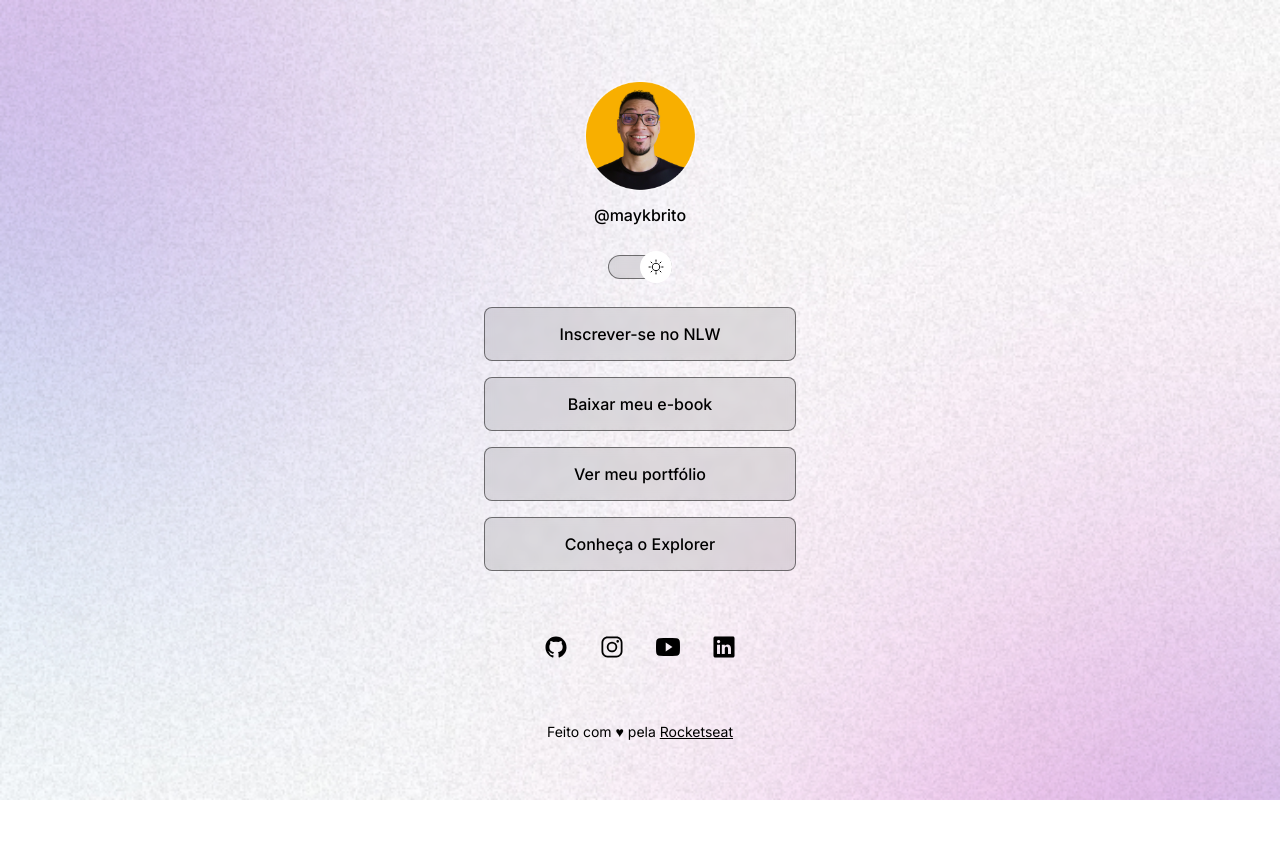
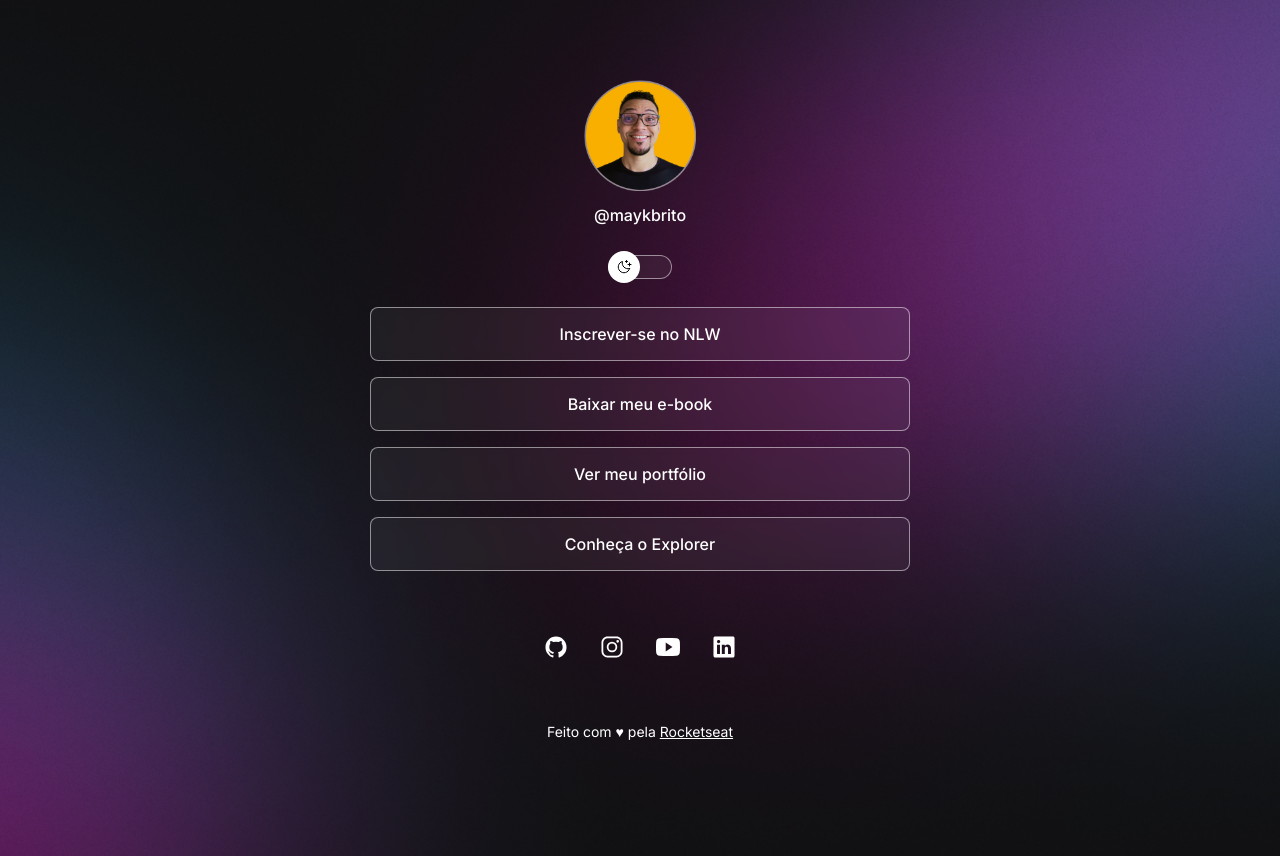
Before and after one commit to BrunoOller/DevLinks, a plain HTML site: page index.html in a window 1280 px wide. Before the commit the page ends 800 px from the top, so only its background shows below. Drawn offline with nearby package versions, Linux system fonts and the light colour scheme.

Commit message:
Projeto finalizado

```diff
--- a/css/style.css
+++ b/css/style.css
@@ -1,24 +1,4 @@
 @import url('https://fonts.googleapis.com/css2?family=Inter:ital,opsz,wght@0,14..32,100..900;1,14..32,100..900&display=swap');
-
-:root {
-    --text-color: #ffffff;
-    --bg-url: url(../assets/bg-mobile.jpg);
-    --switch-bg-url: url(../assets/moon-stars.svg);
-    --stroke-color: rgba(255, 255, 255, 0.5);
-    --surface-color: rgba(255, 255, 255, 0.1);
-    --surface-color-hover: rgba(255, 255, 255, 0.02);
-    --highlight-color: rgba(255, 255, 255, 0.2);
-}
-
-.light {
-    --text-color: #000000;
-    --bg-url: url(../assets/bg-mobile-light.jpg);
-    --switch-bg-url: url(../assets/sun.svg);
-    --stroke-color: rgba(0, 0, 0, 0.5);
-    --surface-color: rgba(0, 0, 0, 0.1);
-    --surface-color-hover: rgba(0, 0, 0, 0.02);
-    --highlight-color: rgba(0, 0, 0, 0.2);
-}
 
 * {
     margin: 0;
@@ -26,8 +6,29 @@
     box-sizing: border-box;
 }
 
+:root {
+    --text-color: white;
+    --bg-url: url(../assets/bg-mobile.jpg);
+    --stroke-color: rgba(255, 255, 255, 0.5);
+    --surface-color: rgba(255, 255, 255, 0.05);
+    --surface-color-hover: rgba(0, 0, 0, 0.02);
+    --highlight-color: rgba(255, 255, 255, 0.2);
+    --switch-bg-url: url(../assets/moon-stars.svg);
+}
+
+.light {
+    --text-color: black;
+    --bg-url: url(../assets/bg-mobile-light.jpg);
+    --stroke-color: rgba(0, 0, 0, 0.5);
+    --surface-color: rgba(0, 0, 0, 0.05);
+    --surface-color-hover: rgba(0, 0, 0, 0.02);
+    --highlight-color: rgba(0, 0, 0, 0.1);
+    --switch-bg-url: url(../assets/sun.svg);
+}
+
 body {
     background: var(--bg-url) no-repeat top center/cover;
+    height: 100vh;
 }
 
 body * {
@@ -36,12 +37,13 @@ body * {
 }
 
 #container {
-    width: 360px;
+    width: 100%;
+    max-width: 588px;
     margin: 56px auto 0px;
     padding: 0 24px;
 }
 
-/* Profile */
+/* profile */
 #profile {
     text-align: center;
     padding: 24px;
@@ -54,10 +56,10 @@ body * {
 #profile p {
     font-weight: 500;
     line-height: 24px;
-    padding-top: 8px;
+    margin-top: 8px;
 }
 
-/* Switch */
+/* switch */
 #switch {
     position: relative;
     width: 64px;
@@ -77,11 +79,16 @@ body * {
     left: 0;
     z-index: 1;
     transform: translateY(-50%);
+
+    animation: slide-back 0.2s;
 }
 
 .light #switch button {
-    right: 0;
-    left: initial;
+    animation: slide-in 0.2s forwards;
+}
+
+#switch button:hover {
+    outline: 8px solid var(--highlight-color);
 }
 
 #switch span {
@@ -95,7 +102,7 @@ body * {
     border-radius: 9999px;
 }
 
-/* Links */
+/* links */
 ul {
     list-style: none;
 
@@ -108,11 +115,8 @@ ul {
 
 ul li a {
     display: flex;
+    align-items: center;
     justify-content: center;
-    align-items: center;
-
-    text-decoration: none;
-    font-weight: 500;
 
     padding: 16px 24px;
 
@@ -122,15 +126,20 @@ ul li a {
 
     backdrop-filter: blur(4px);
     -webkit-backdrop-filter: blur(4px);
-    transition: background .2s;
 
-    &:hover {
-        background: var(--surface-color-hover);
-        border: 1.5px solid var(--text-color);
-    }
+    text-decoration: none;
+    font-weight: 500;
+
+    transition: background 0.2s;
 }
 
-/* Social links */
+/* pseudo-selector */
+ul li a:hover {
+    background: var(--surface-color-hover);
+    border: 1.5px solid var(--text-color);
+}
+
+/* social links */
 #social-links {
     display: flex;
     justify-content: center;
@@ -142,11 +151,11 @@ ul li a {
 
 #social-links a {
     display: flex;
+    align-items: center;
     justify-content: center;
-    align-items: center;
     padding: 16px;
 
-    transition: background .2s;
+    transition: background 0.2s;
     border-radius: 50%;
 }
 
@@ -159,3 +168,35 @@ footer {
     text-align: center;
     font-size: 14px;
 }
+
+/* media queries */
+@media (min-width: 700px) {
+    :root {
+        --bg-url: url(../assets/bg-desktop.jpg);
+    }
+
+    .light {
+        --bg-url: url(../assets/bg-desktop-light.jpg);
+    }
+}
+
+/* animation */
+@keyframes slide-in {
+    from {
+        left: 0;
+    }
+
+    to {
+        left: 50%;
+    }
+}
+
+@keyframes slide-back {
+    from {
+        left: 50%;
+    }
+
+    to {
+        left: 0;
+    }
+}
--- a/index.html
+++ b/index.html
@@ -1,18 +1,23 @@
 <!DOCTYPE html>
-<html lang="pt-BR" class="light">
+<html lang="pt-br">
 
 <head>
-    <meta charset="UTF-8">
-    <meta name="viewport" content="width=device-width, initial-scale=1.0">
+    <link rel="preconnect" href="https://fonts.googleapis.com" />
+    <link rel="preconnect" href="https://fonts.gstatic.com" crossorigin />
+    <link href="https://fonts.googleapis.com/css2?family=Inter:wght@400;500&display=swap" rel="stylesheet" />
+
+    <meta charset="UTF-8" />
+    <meta http-equiv="X-UA-Compatible" content="IE=edge" />
+    <meta name="viewport" content="width=device-width, initial-scale=1.0" />
     <title>DevLinks</title>
-    <link rel="stylesheet" href="./css/style.css">
+    <link rel="stylesheet" href="./css/style.css" />
 </head>
 
 <body>
     <div id="container">
         <div id="profile">
             <img src="./assets/avatar.png"
-                alt="Foto de Mayk Brito sorrindo, usando óculos e camisa preta, barba e fundo amarelo.">
+                alt="Foto de Mayk Brito sorrindo, usando óculos e camisa preta, barba e fundo amarelo." />
             <p>@maykbrito</p>
         </div>
 
@@ -22,17 +27,38 @@
         </div>
 
         <ul>
-            <li><a href="#" target="_blank">Inscrever-se no NLW</a></li>
-            <li><a href="#" target="_blank">Baixar meu e-book</a></li>
-            <li><a href="#" target="_blank">Ver meu portfólio</a></li>
-            <li><a href="#" target="_blank">Conheça o Explorer</a></li>
+            <li>
+                <a href="#">Inscrever-se no NLW</a>
+            </li>
+
+            <li>
+                <a href="#">Baixar meu e-book</a>
+            </li>
+
+            <li>
+                <a href="https://github.com/maykbrito">Ver meu portfólio</a>
+            </li>
+
+            <li>
+                <a href="https://rocketseat.com.br/explorer" target="_blank">Conheça o Explorer</a>
+            </li>
         </ul>
+        <div id="social-links">
+            <a href="https://github.com/maykbrito" target="_blank">
+                <ion-icon name="logo-github"></ion-icon>
+            </a>
 
-        <div id="social-links">
-            <a href="https://github.com/maykbrito" target="_blank"><ion-icon name="logo-github"></ion-icon></a>
-            <a href="https://instagram.com/maykbrito" target="_blank"><ion-icon name="logo-instagram"></ion-icon></a>
-            <a href="https://youtube.com/maykbrito" target="_blank"><ion-icon name="logo-youtube"></ion-icon></a>
-            <a href="https://linkedin.com/in/maykbrito" target="_blank"><ion-icon name="logo-linkedin"></ion-icon></a>
+            <a href="https://instagram.com/maykbrito" target="_blank">
+                <ion-icon name="logo-instagram"></ion-icon>
+            </a>
+
+            <a href="https://youtube.com/maykbrito" target="_blank">
+                <ion-icon name="logo-youtube"></ion-icon>
+            </a>
+
+            <a href="https://linkedin.com/in/maykbrito" target="_blank">
+                <ion-icon name="logo-linkedin"></ion-icon>
+            </a>
         </div>
 
         <footer>
@@ -40,8 +66,9 @@
         </footer>
     </div>
 
-    <script type="module" src="https://unpkg.com/ionicons@7.1.0/dist/ionicons/ionicons.esm.js"></script>
-    <script nomodule src="https://unpkg.com/ionicons@7.1.0/dist/ionicons/ionicons.js"></script>
+    <script type="module" src="https://unpkg.com/ionicons@5.5.2/dist/ionicons/ionicons.esm.js"></script>
+    <script nomodule src="https://unpkg.com/ionicons@5.5.2/dist/ionicons/ionicons.js"></script>
+
     <script src="./js/script.js"></script>
 </body>
 
```
